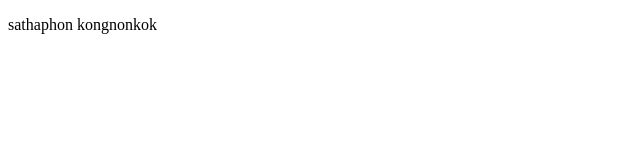
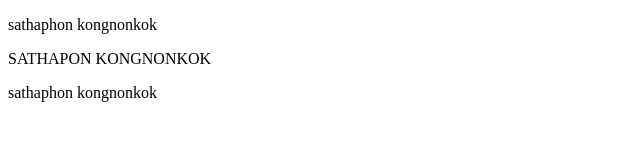
Before and after one commit to knnasw/test-git, a plain HTML site: page index.html in a window 1280 px wide. Shown: the whole page, without its empty margins (0-640 px from the left). Drawn offline with Linux system fonts and the light colour scheme.

Commit message:
add code

```diff
--- a/index.html
+++ b/index.html
@@ -8,5 +8,9 @@
 </head>
 <body>
     <p>sathaphon kongnonkok</p>
+    <p>SATHAPON KONGNONKOK</p>
+    <div class="test">
+        sathaphon kongnonkok
+    </div>
 </body>
 </html>
```
